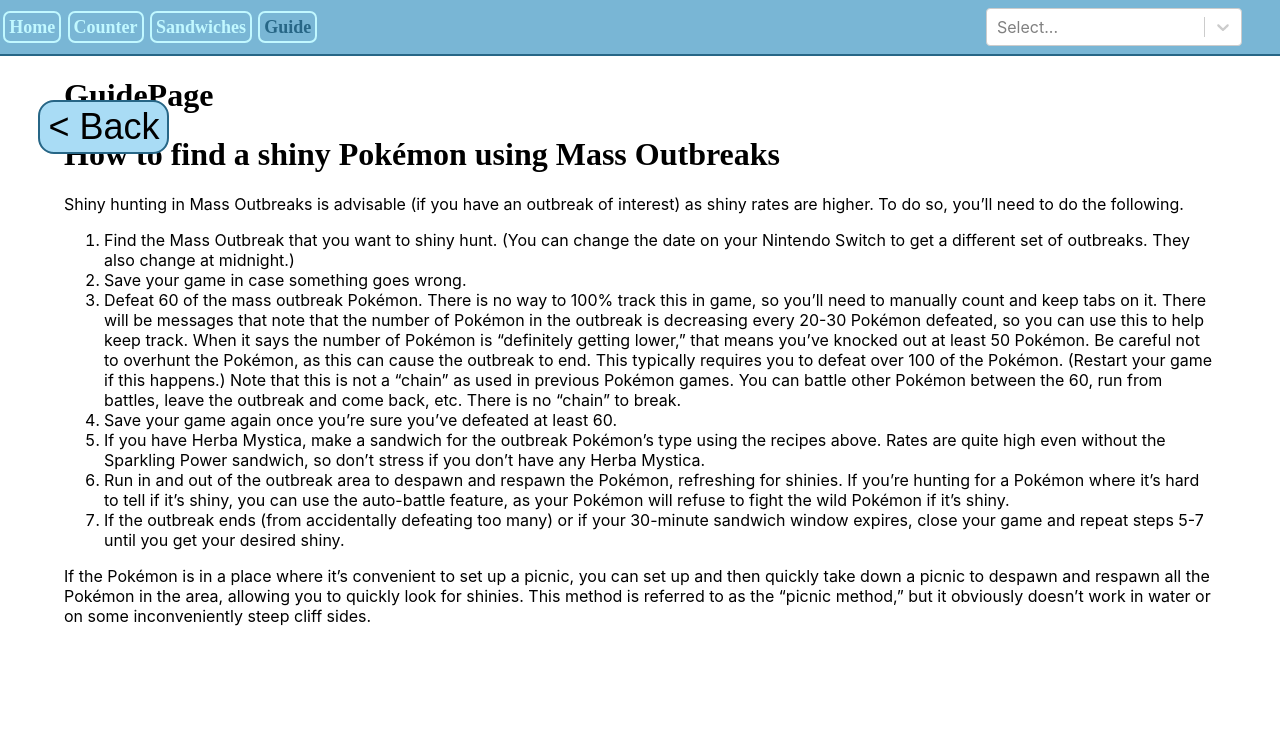
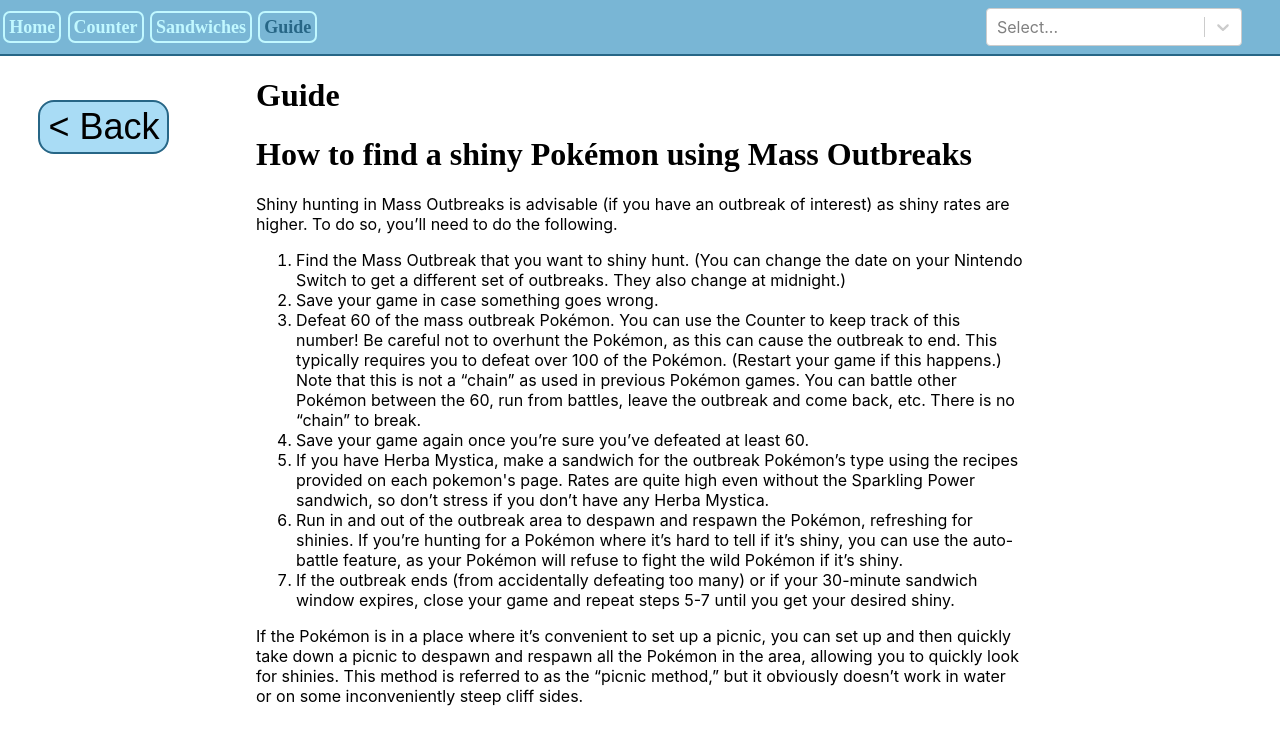
Before and after one commit to ShinyHelper/ShinyHuntingCompanion_SV, a React (Create React App) app: page /guide in a window 1280 px wide. Shown: the top 744 px of the page. Built offline with nearby package versions, Linux system fonts and the light colour scheme; no server answers.

Commit message:
more css more better

```diff
--- a/src/App.css
+++ b/src/App.css
@@ -164,7 +164,7 @@
 }
 
 #guidePage{
-  width: 90dvw;
+  width: 60dvw;
   margin:auto;
 }
 
@@ -203,12 +203,17 @@
   height: 20px
 }
 
+.counter-wrapper h2{
+  font-size: 56px;
+}
 .counter-wrapper{
   display: flex;
   flex-direction: column;
   align-items: center;
   width: 90dvw;
   margin: auto;
+  font-size: 24px;
+  font-family: "Montserrat";
 }
 
 .button-wrapper{
@@ -222,6 +227,7 @@
 .increment{
   height: 50dvh;
   width: 80dvw;
+  font-size: 100px;
 }
 
 .decrement{
@@ -230,6 +236,8 @@
   background-color: #fbe693;
   border: solid rgb(164, 143, 2) 1px;
   border-radius: 4px;
+  font-size: 50px;
+  padding-bottom: 3px;
 }
 
 .timer span{
@@ -245,13 +253,15 @@
 
 
 .reset {
-  margin-top: 5dvh;
+  margin-top: 3dvh;
+  margin-bottom: 3dvh;
   background-color: #f58b8b;
   border: solid rgb(131, 1, 1) 1px;
   color: #a60704;
   border-radius: 4px;
   width: 30dvw;
   height: 10dvh;
+  font-size: 24px;
 }
 
 button img{
--- a/src/components/Timer.jsx
+++ b/src/components/Timer.jsx
@@ -37,7 +37,7 @@
     <div className={'timer ' + (timerStatus ? 'visible' : 'hidden')} >
       <span>{formatTime(activeTimer)}</span>
       <div id='wrapper'>
-        <button onClick={handleButtonClick} className={'timerButton ' + (isRunning ? 'stopButton' : '')}>
+        <button onClick={handleButtonClick} className={'timerButton ' + (isRunning ? 'stopButton' : 'activeSandwich')}>
           {isRunning ? "Stop" : "Start"}
         </button>
         <button onClick={resetStopwatch}>Reset</button>
--- a/src/pages/Guide.jsx
+++ b/src/pages/Guide.jsx
@@ -1,7 +1,7 @@
 export default function GuidePage() {
     return (
         <div id="guidePage">
-            <h1>GuidePage</h1>
+            <h1>Guide</h1>
             <h1>How to find a shiny Pokémon using Mass Outbreaks</h1>
             <p>
                 Shiny hunting in Mass Outbreaks is advisable (if you have an outbreak of interest)
@@ -17,12 +17,8 @@
                 <li>Save your game in case something goes wrong.</li>
 
                 <li>
-                    Defeat 60 of the mass outbreak Pokémon. There is no way to 100% track this in
-                    game, so you’ll need to manually count and keep tabs on it. There will be
-                    messages that note that the number of Pokémon in the outbreak is decreasing
-                    every 20-30 Pokémon defeated, so you can use this to help keep track. When it
-                    says the number of Pokémon is “definitely getting lower,” that means you’ve
-                    knocked out at least 50 Pokémon. Be careful not to overhunt the Pokémon, as this
+                    Defeat 60 of the mass outbreak Pokémon. You can use the Counter to keep track of this number!
+                    Be careful not to overhunt the Pokémon, as this
                     can cause the outbreak to end. This typically requires you to defeat over 100 of
                     the Pokémon. (Restart your game if this happens.) Note that this is not a
                     “chain” as used in previous Pokémon games. You can battle other Pokémon between
@@ -32,7 +28,7 @@
                 <li>Save your game again once you’re sure you’ve defeated at least 60.</li>
                 <li>
                     If you have Herba Mystica, make a sandwich for the outbreak Pokémon’s type using
-                    the recipes above. Rates are quite high even without the Sparkling Power
+                    the recipes provided on each pokemon's page. Rates are quite high even without the Sparkling Power
                     sandwich, so don’t stress if you don’t have any Herba Mystica.
                 </li>
                 <li>
--- a/src/pages/OutbreakCounter.jsx
+++ b/src/pages/OutbreakCounter.jsx
@@ -8,7 +8,6 @@
 
         return (
             <div className="counter-wrapper">
-                <h1>OutbreakCounterPage</h1>
                 <h2>{count}/60</h2>
                 {count === 0 && <p>Let the shiny hunt begin!</p>}
                 {count >= 1 && count <= 10 && <p>The start of something great</p>}
```
